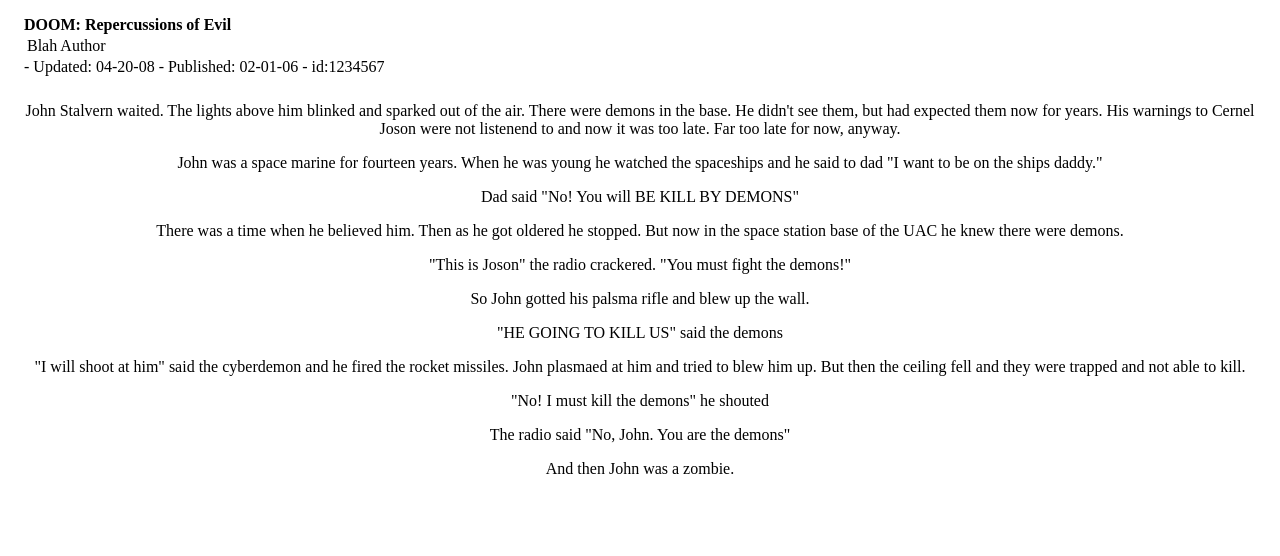
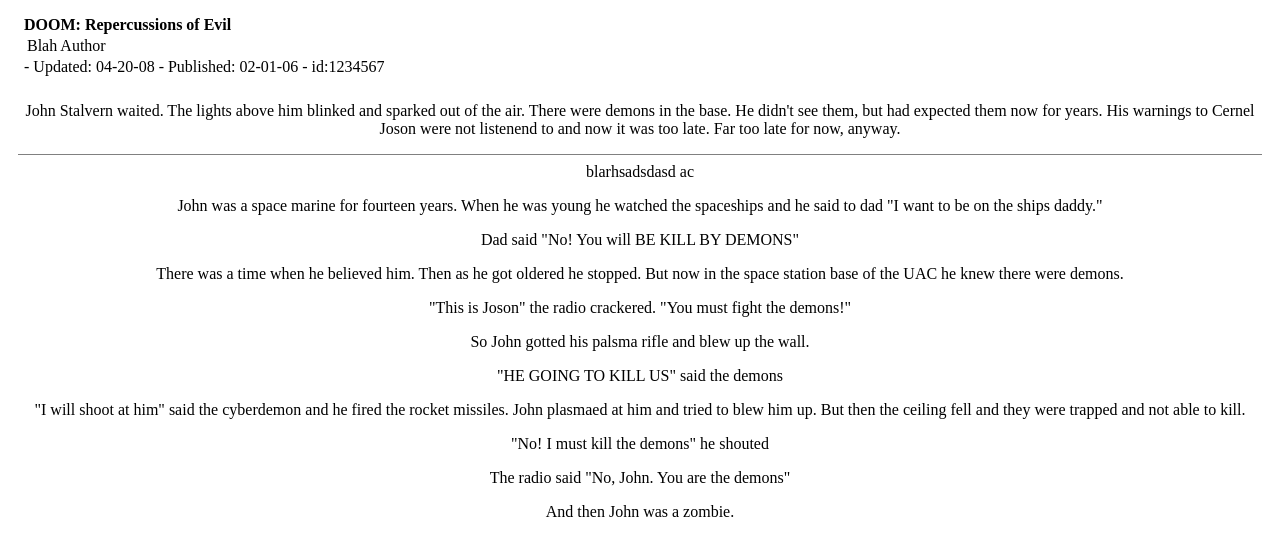
Before and after one commit to bryanbibat/ffnpdf-test, a plain HTML site: page s/1234567/index.html in a window 1280 px wide. Drawn offline with Linux system fonts and the light colour scheme.

Commit message:
add hr test case

```diff
--- a/s/1234567/index.html
+++ b/s/1234567/index.html
@@ -16,6 +16,8 @@
     <div id="storytextp" class="storytextp" align="center" style="padding:10px;">
       <div id="storytext" class="storytext">
         <p>John Stalvern waited. The lights above him blinked and sparked out of the air. There were demons in the base. He didn't see them, but had expected them now for years. His warnings to Cernel Joson were not listenend to and now it was too late. Far too late for now, anyway.</p>
+        <hr size="1" noshade=""/>
+        blarhsadsdasd ac</p>
         <p>John was a space marine for fourteen years. When he was young he watched the spaceships and he said to dad "I want to be on the ships daddy."</p>
         <p>Dad said "No! You will BE KILL BY DEMONS"</p>
         <p>There was a time when he believed him. Then as he got oldered he stopped. But now in the space station base of the UAC he knew there were demons.</p>
```
